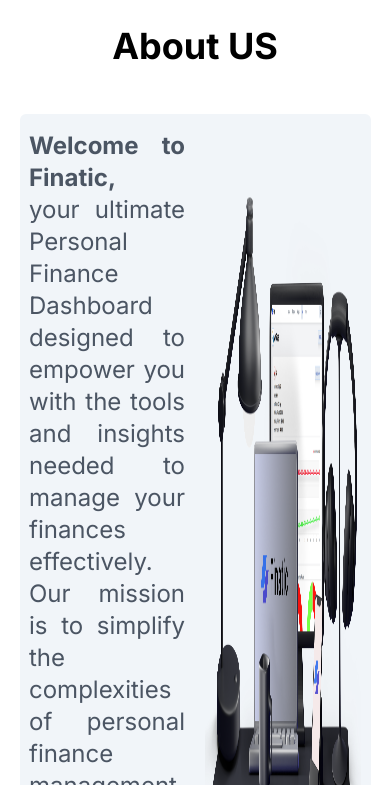
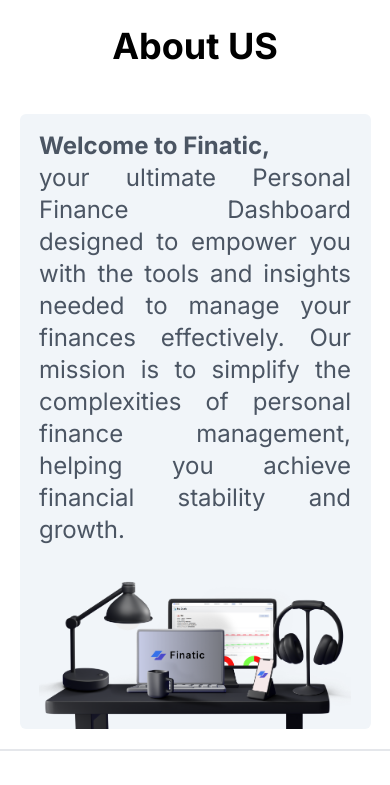
Before and after one commit to arpan9422/Web_Wizards_PISB_TechRush_2024, a website: page frontend/landing.html in a window 390 px wide. Shown: the part 1430-2215 px from the top of the page. Drawn offline with nearby package versions, Linux system fonts and the light colour scheme.

Commit message:
landing page responsiveness created

```diff
--- a/frontend/landing.html
+++ b/frontend/landing.html
@@ -187,11 +187,11 @@
         </div>
         <div class=" flex flex-col justify-center items-center">
         <h1 class="mt-8 text-4xl w-[90vw] text-center pb-7 font-bold min-[320px]:text-center xl:text-center font-inter text-black md:text-2xl lg:text-2xl">About US</h1>
-        <div class="flex w-[90vw] rounded-md m-5 justify-center bg-slate-100 gap-5   hover:bg-slate-900">
-           <div class="w-[40vw]">
+        <div class="flex w-[90vw] xl:flex-row min-[320px]:flex-col rounded-md m-5 justify-center items-center bg-slate-100 gap-5   hover:bg-slate-900">
+           <div class="xl:w-[40vw] min-[320px]:w-[80vw]">
             <h1 class="mt-4 text-2xl font-inter font-thin text-justify text-gray-600 font-medium"><b class="font-semibold">Welcome to Finatic,</b></br> your ultimate Personal Finance Dashboard designed to empower you with the tools and insights needed to manage your finances effectively. Our mission is to simplify the complexities of personal finance management, helping you achieve financial stability and growth.</h1>
            </div>
-            <img class=" w-[40vw]" src="./img/aboutus.png" alt="">
+            <img class=" xl:w-[40vw] min-[320px]:w-[80vw]" src="./img/aboutus.png" alt="">
         </div>
     </div>
         <!-- <h1 class="mt-24 text-3xl w-full text-center pb-7 font-bold font-inter text-black md:text-2xl lg:text-2xl">
```
